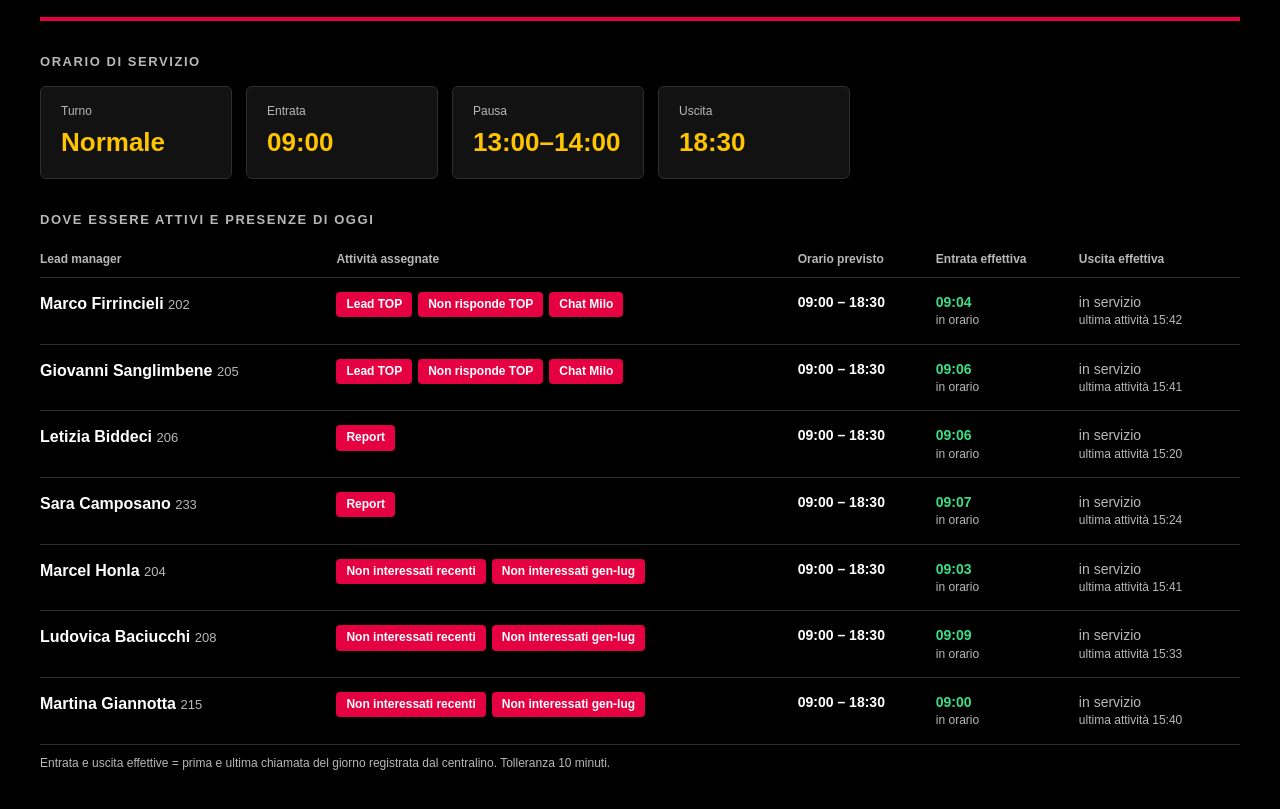
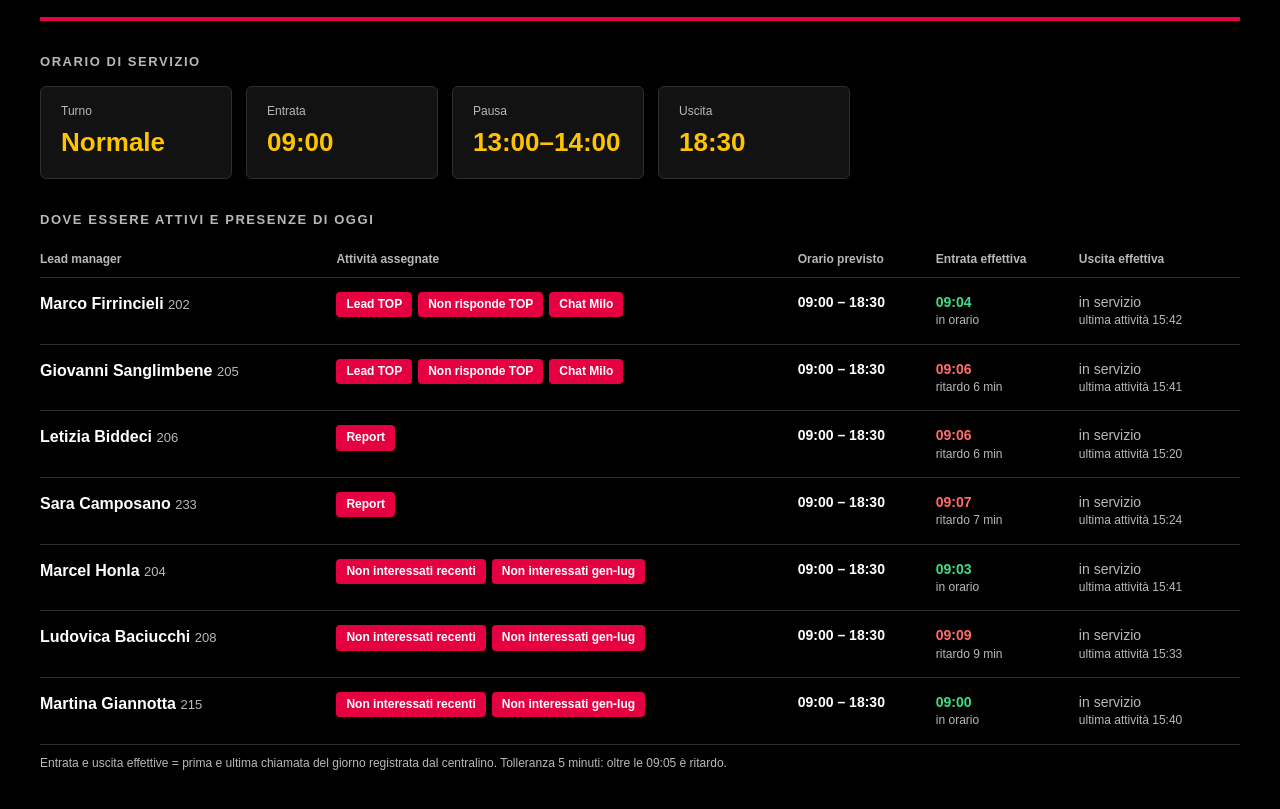
Before and after one commit to antonioclemente-2569/dashboard-produzione, a plain HTML site: page servizio/index.html in a window 1280 px wide. Shown: the part 145-954 px from the top of the page. Drawn offline with Linux system fonts and the light colour scheme.

Commit message:
Ordine di servizio: tolleranza ritardo portata a 5 minuti
Co-Authored-By: Claude Opus 5.5 <noreply@anthropic.com>
Claude-Session: https://claude.ai/code/session_01CFNjMKH2AYZV4nuCGJrE8i

```diff
--- a/servizio/index.html
+++ b/servizio/index.html
@@ -48,12 +48,12 @@
       <thead><tr><th>Lead manager</th><th>Attività assegnate</th><th>Orario previsto</th><th>Entrata effettiva</th><th>Uscita effettiva</th></tr></thead>
       <tbody id="tb"></tbody>
     </table></div>
-    <p class="note">Entrata e uscita effettive = prima e ultima chiamata del giorno registrata dal centralino. Tolleranza 10 minuti.</p>
+    <p class="note">Entrata e uscita effettive = prima e ultima chiamata del giorno registrata dal centralino. Tolleranza 5 minuti: oltre le 09:05 è ritardo.</p>
   </section>
 </div>
 <script>
 (function () {
-  var TOL = 10;
+  var TOL = 5;
   function el(t, c, x) { var e = document.createElement(t); if (c) e.className = c; if (x != null) e.textContent = x; return e; }
   function min(h) { if (!h) return null; var p = h.split(':'); return +p[0] * 60 + +p[1]; }
   function render(d) {
```
